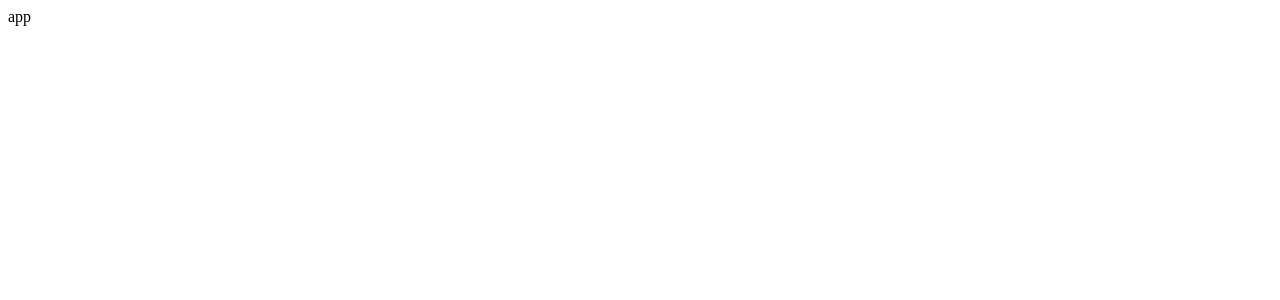
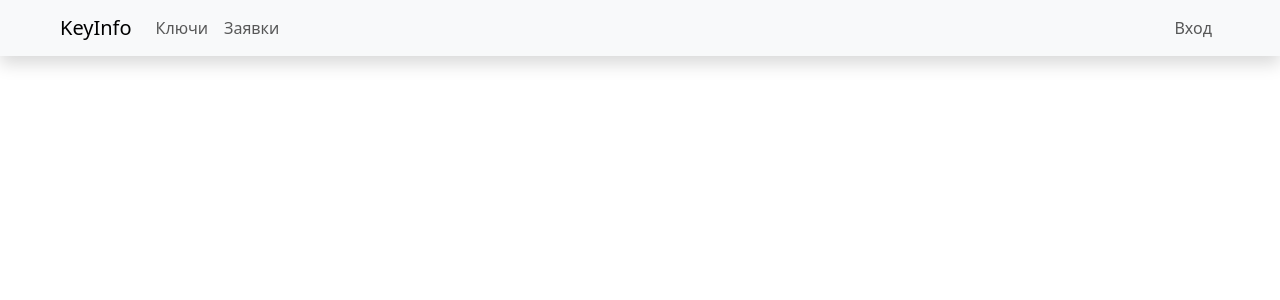
Before and after one commit to StaZisS/KeyInfo, a React (Create React App) app: page / in a window 1280 px wide. Shown: the top 300 px of the page. Built offline with nearby package versions, Linux system fonts and the light colour scheme.

Commit message:
Добавил роутинг, сделал первичный макет шапки

```diff
--- a/package.json
+++ b/package.json
@@ -6,12 +6,14 @@
     "@testing-library/jest-dom": "^5.17.0",
     "@testing-library/react": "^13.4.0",
     "@testing-library/user-event": "^13.5.0",
+    "axios": "^1.6.7",
     "bootstrap": "^5.3.2",
     "react": "^18.2.0",
     "react-bootstrap": "^2.10.1",
     "react-dom": "^18.2.0",
     "react-query": "^3.39.3",
     "react-router": "^6.22.0",
+    "react-router-dom": "^6.22.0",
     "react-scripts": "5.0.1",
     "web-vitals": "^2.1.4"
   },
--- a/src/App.js
+++ /dev/null
@@ -1,10 +0,0 @@
-
-function App() {
-  return (
-    <div className="App">
-      app
-    </div>
-  );
-}
-
-export default App;
--- /dev/null
+++ b/src/components/snippets/header.js
@@ -0,0 +1,23 @@
+import {Container, Nav, NavbarBrand, NavbarCollapse, NavbarToggle, NavLink} from "react-bootstrap";
+
+const {Navbar} = require("react-bootstrap");
+
+export function Header() {
+    return (
+        <Navbar expand='lg' className='bg-body-tertiary shadow'>
+            <Container fluid className='ms-5 me-5'>
+                <NavbarBrand href='#'>KeyInfo</NavbarBrand>
+                <NavbarToggle aria-controls='basic-navbar-nav'/>
+                <NavbarCollapse id='basic-navbar-nav'>
+                    <Nav className='me-auto'>
+                        <NavLink href='#'>Ключи</NavLink>
+                        <NavLink href='#'>Заявки</NavLink>
+                    </Nav>
+                    <Nav className='justify-content-end'>
+                        <NavLink href='#'>Вход</NavLink>
+                    </Nav>
+                </NavbarCollapse>
+            </Container>
+        </Navbar>
+    )
+}
--- a/src/index.js
+++ b/src/index.js
@@ -1,10 +1,17 @@
 import React from 'react';
 import ReactDOM from 'react-dom/client';
-import App from './App';
+import 'bootstrap/dist/css/bootstrap.min.css';
+import {QueryClient, QueryClientProvider} from "react-query";
+import {RouterProvider} from "react-router";
+import {router} from "./router/Router";
 
+const queryClient = new QueryClient()
 const root = ReactDOM.createRoot(document.getElementById('root'));
 root.render(
-  <React.StrictMode>
-    <App />
-  </React.StrictMode>
+    <React.StrictMode>
+        <QueryClientProvider client={queryClient}>
+            {/*Компонент для роутинга */}
+            <RouterProvider router={router}/>
+        </QueryClientProvider>
+    </React.StrictMode>
 );
--- /dev/null
+++ b/src/router/Router.js
@@ -0,0 +1,11 @@
+import {Header} from "../components/snippets/header";
+
+const {createBrowserRouter} = require("react-router-dom");
+
+export const router = createBrowserRouter([
+    {
+        path: '/',
+        element: <><Header></Header></>
+    }
+    //TODO добавление путей здесь
+])
```
Also changed, not shown: 1 other file (tests, documents, lock files or other folders).
